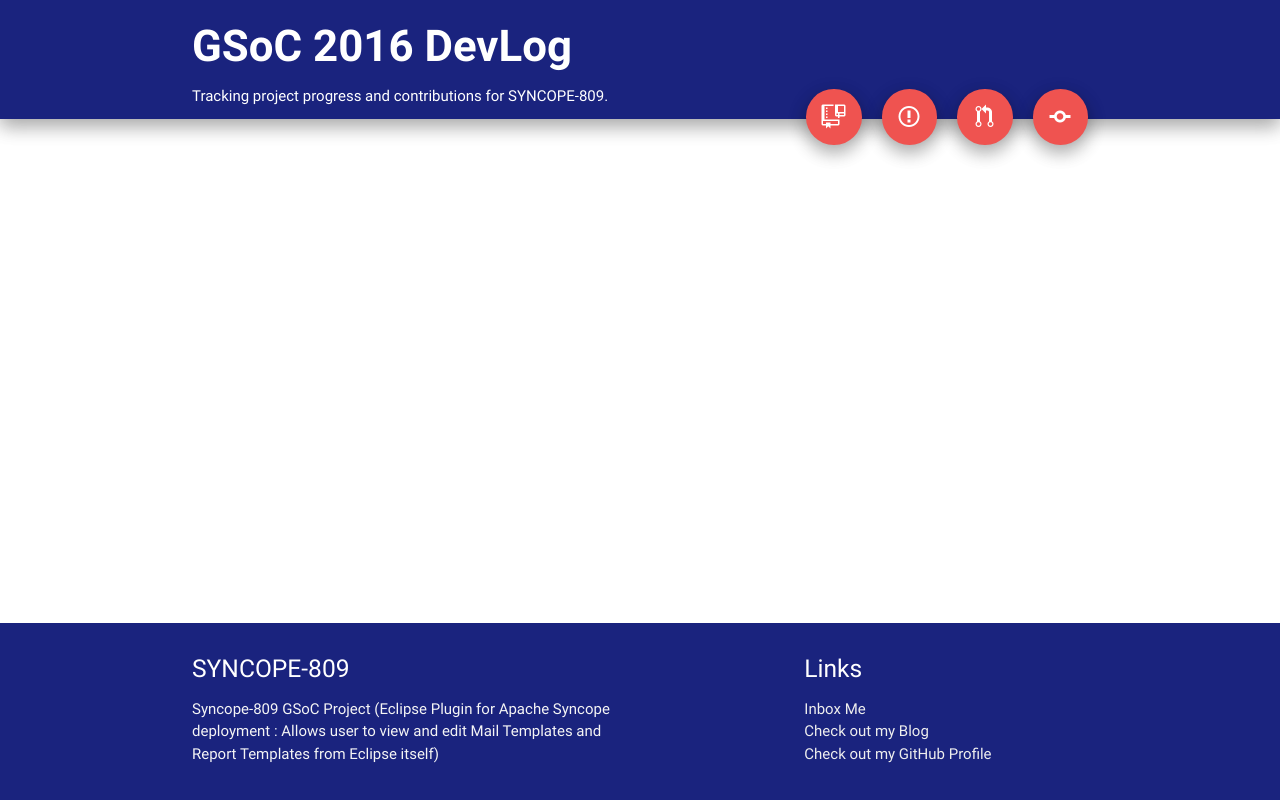
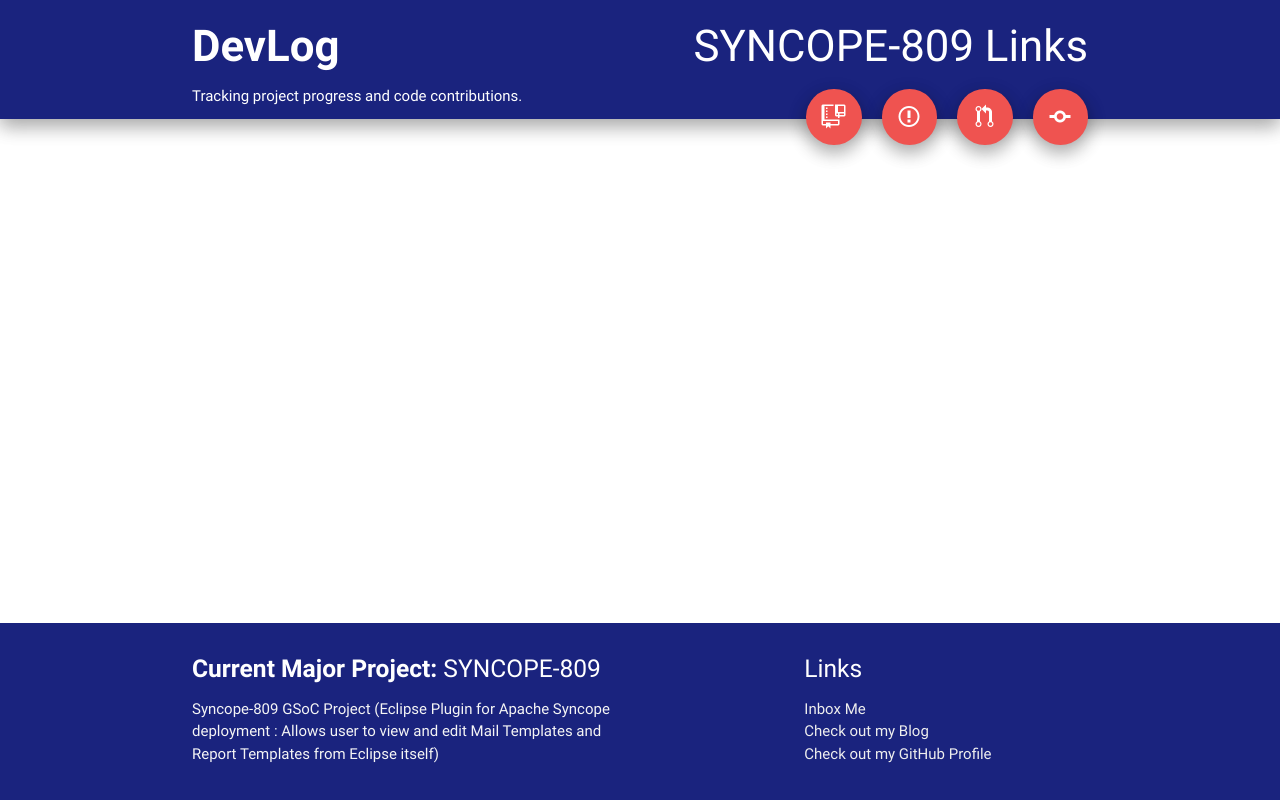
Before and after one commit to tmess567/tmess567.github.io, a plain HTML site: page index.html in a window 1280 px wide. Drawn offline with nearby package versions, Linux system fonts and the light colour scheme.

Commit message:
Fixed Footer problem with some CSS magic

```diff
--- a/css/index.css
+++ b/css/index.css
@@ -3,11 +3,14 @@
 	height: 100%;
 }
 
-footer{
-    position: absolute;
-    bottom: 0;
-    right: 0;
-    left: 0;
+body{
+    display: flex;
+    min-height: 100vh;
+    flex-direction: column;
+}
+
+main{
+    flex: 1 0 auto;
 }
 
 @media only screen and (max-width: 760px) {
--- a/index.html
+++ b/index.html
@@ -31,13 +31,18 @@
     <div class="indigo darken-4 white-text z-depth-2">
       <div class="container">
         <div class="row">
-          <div class="col s12">
+          <div class="col s6">
             <h3>
-              <b>GSoC 2016 DevLog</b>
+              <b>DevLog</b>
             </h3>
             <h6 style="margin-bottom: 15px">
-              Tracking project progress and contributions for SYNCOPE-809.
+              Tracking project progress and code contributions.
             </h6>
+          </div>
+          <div class="col s6">
+            <h3 class="right-align">
+              SYNCOPE-809 Links
+            </h3>
           </div>
         </div>
       </div>
@@ -78,7 +83,7 @@
   <div class="container">
     <div class="row">
       <div class="col l6 s12">
-        <h5 class="white-text">SYNCOPE-809</h5>
+        <h5 class="white-text"><b>Current Major Project:</b> SYNCOPE-809</h5>
         <p class="grey-text text-lighten-4">
           Syncope-809 GSoC Project (Eclipse Plugin for Apache Syncope deployment : Allows user to view and edit Mail Templates and Report Templates from Eclipse itself)
         </p>
--- a/js/json-helper.js
+++ b/js/json-helper.js
@@ -22,7 +22,6 @@
 			content += preContent + item + postContent;
 		});
 		content += endPosts;
-		console.log("#############Adding \n"+content );
 		$('#postsContainer').append(content);
 		content = "";
 	});
--- a/posts.json
+++ b/posts.json
@@ -3,7 +3,10 @@
 		"date": "13th June",
 		"entries": [
 			"Created github io page and added devlog page",
-			"Added visual changes to github io page"
+			"Added visual changes to github io page",
+			"Designed a console script to open all reddit posts in a new window: <br/> <code>$('a.title').each(function(){window.open(this.href, '_blank')};</code>",
+			"Modified devlogs to be for developer, not for particular project.",
+			"Fixed the footer problem in devlogs and sent PR <a href='https://github.com/karandesai-96/devlog/pull/3' target='_blank'><i class='octicon octicon-git-pull-request'></i> #3</a>"
 		]
 
 	}
```
